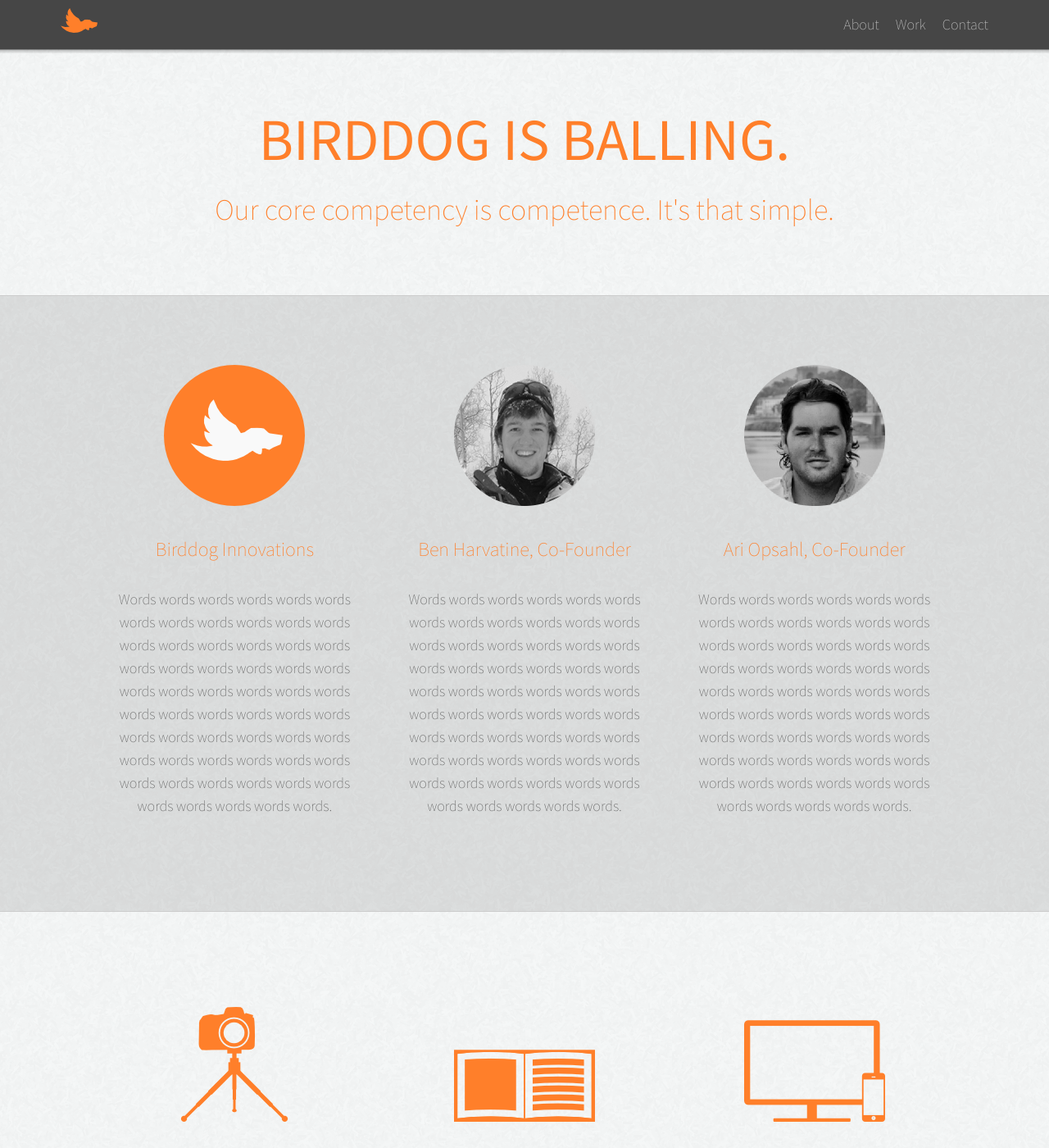
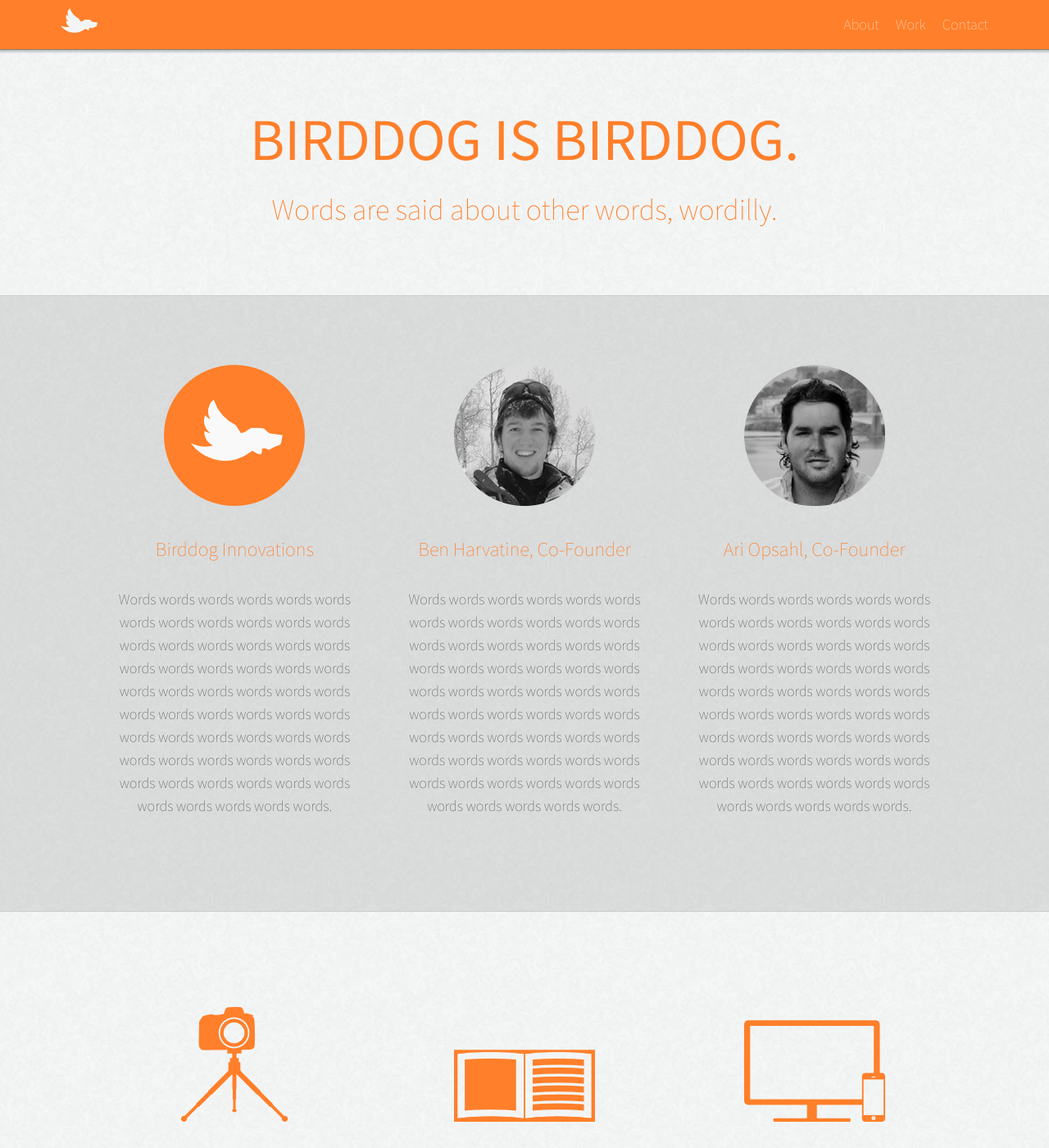
Before and after one commit to birddoginnovations/birddoginnovations.github.io, a Jekyll site: the page built from index.html, in a window 1280 px wide and 1400 px high. Shown: the whole window at 82% size. Built offline with Jekyll 4.4.1, drawn with Linux system fonts in a browser that asks for light colours.

Commit message:
Updated navbar & logo icon

```diff
--- a/_layouts/default.html
+++ b/_layouts/default.html
@@ -39,8 +39,8 @@
         <div class="wrapper">
             <div class="intro section light">
                 <div class="container">
-                    <h1>BIRDDOG IS BALLING.</h1>
-                    <h3>Our core competency is competence. It's that simple.</h3>
+                    <h1>BIRDDOG IS BIRDDOG.</h1>
+                    <h3>Words are said about other words, wordilly.</h3>
                 </div>
             </div>
             <div class="ruler"></div>
--- a/css/main.css
+++ b/css/main.css
@@ -32,7 +32,7 @@ body{
     display:block;
     padding-left:5%;
     padding-right:5%;
-    background:rgb(70,70,70);
+    background:rgb(255,127,42);
     z-index:999;
 }
 
```
Also changed, not shown: assets/logo.png, 3 other files.
